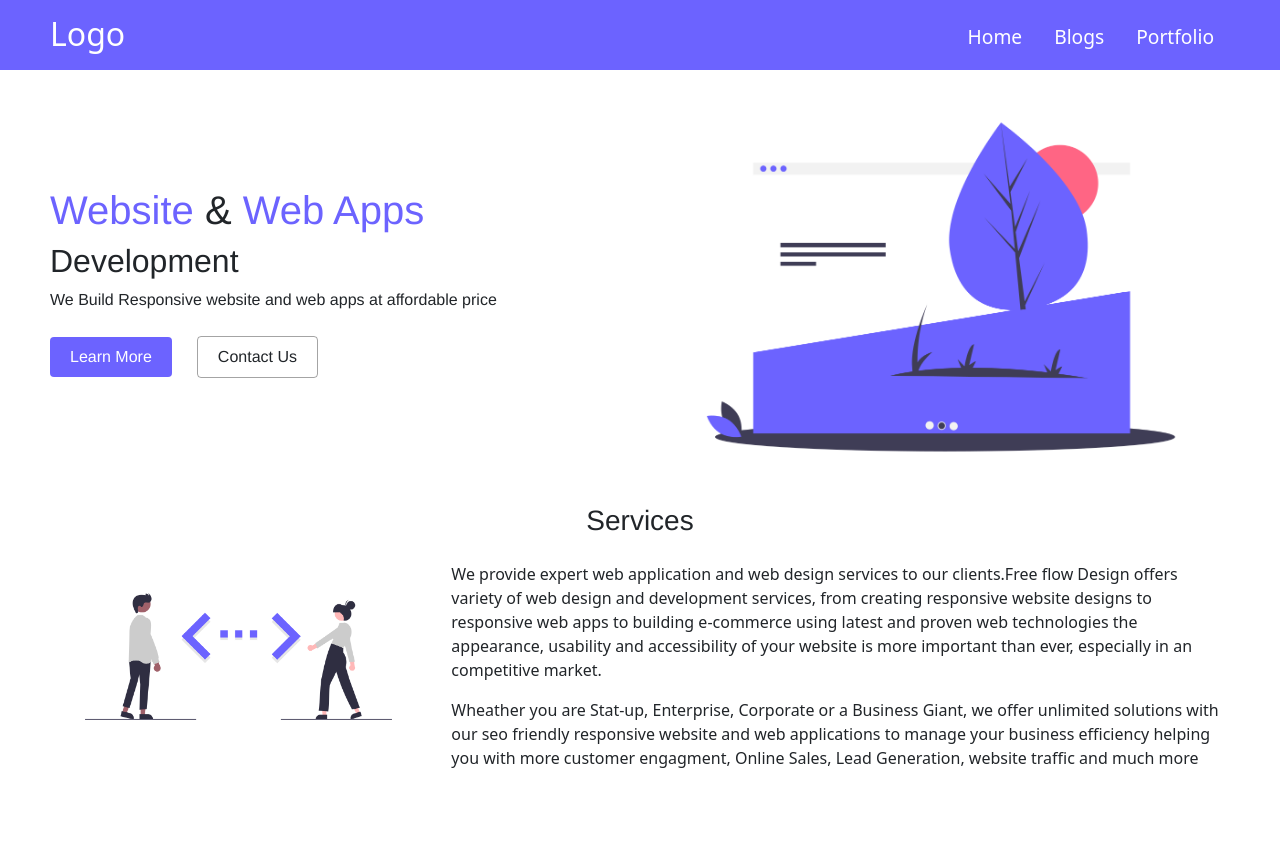
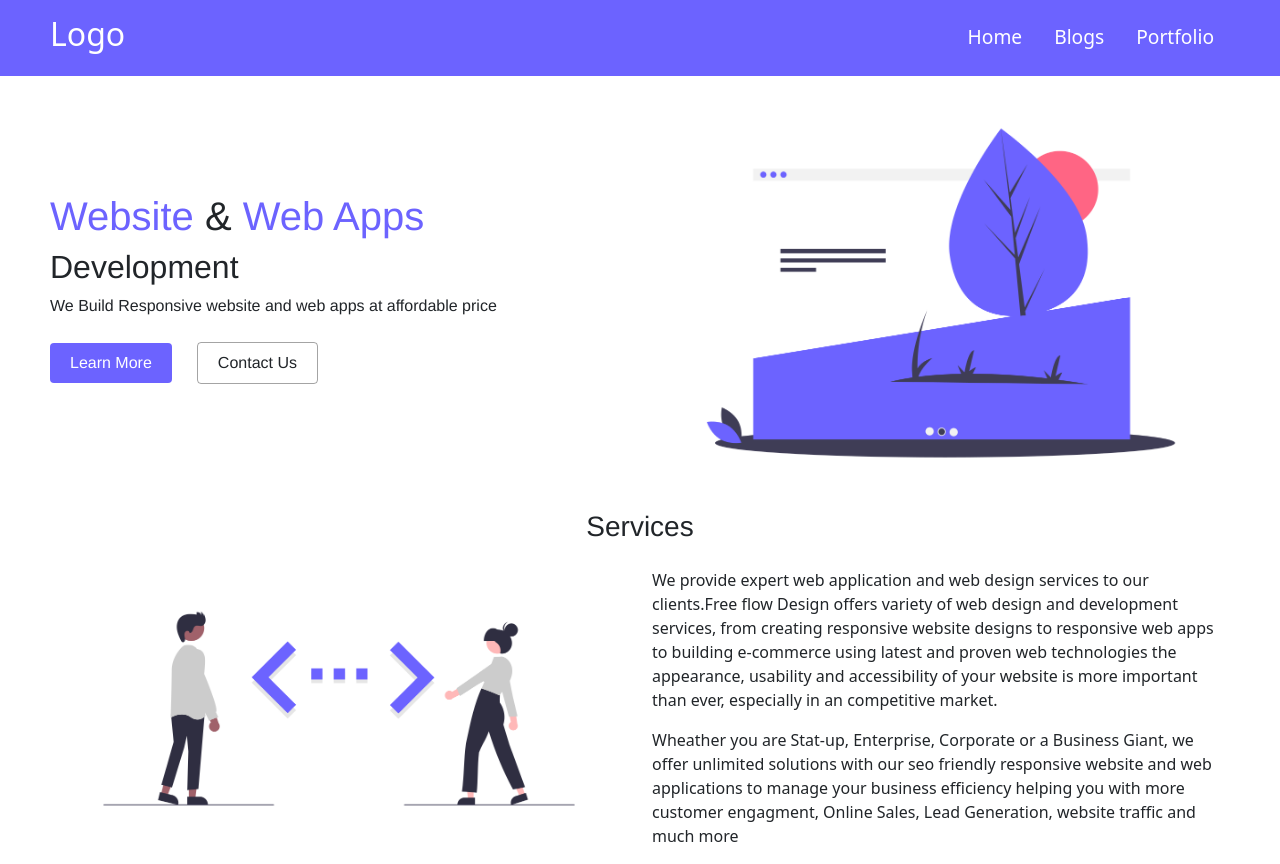
Before and after one commit to thephotogenicbug/My-React-webSite, a React (Create React App) app: page /#/ in a window 1280 px wide. Before the commit the page ends 800 px from the top, so only its background shows below. Built offline with nearby package versions, Linux system fonts and the light colour scheme.

Commit message:
React : Apply @media

```diff
--- a/src/Components/Home.css
+++ b/src/Components/Home.css
@@ -46,3 +46,25 @@ h1,h2,h3,h4,h5{
     background: rgb(78, 189, 93);
     transition:  0.7s all ease-in-out;
 }
+
+.container {
+    padding-right:15px;
+    padding-left:15px;
+    margin-right:auto;
+    margin-left:auto
+   }
+   @media (min-width:768px) {
+    .container {
+     width:750px
+    }
+   }
+   @media (min-width:992px) {
+    .container {
+     width:970px
+    }
+   }
+   @media (min-width:1200px) {
+    .container {
+     width:1170px
+    }
+   }
--- a/src/Components/Home.js
+++ b/src/Components/Home.js
@@ -23,10 +23,10 @@ const Home = () =>{
                 <div className="col-md-12 text-center">
                     <h3 className="">Services</h3>
                 </div>
-                <div className="col-md-4 mt-4">
+                <div className="col-md-6 mt-4">
                  <img src={service} className="img-fluid"/>
                 </div>
-                <div className="col-md-8 mt-3">
+                <div className="col-md-6 mt-3">
                     <p className="text-justify">
                      We provide expert web application and web design services to our clients.Free flow Design
                      offers variety of web design and development services, from creating responsive website designs
--- a/src/Components/Navbar.css
+++ b/src/Components/Navbar.css
@@ -1,6 +1,6 @@
 .navbar {
     background: #6C63FF;
-    height: 70px;
+
     display: flex;
     justify-content: center;
     align-items: center;
@@ -13,7 +13,7 @@
   .navbar-container {
     display: flex;
     justify-content: space-between;
-    height: 80px;
+    height: 70px;
     margin-top:-10px;
   }
 
@@ -36,6 +36,10 @@
     margin-top:-25px;
     display: flex;
     align-items: center;
+  }
+  .navbar-logo:hover {
+    color: #fff;
+
   }
 
   .navbar-icon {
@@ -69,8 +73,7 @@
     height: 100%;
   }
   .nav-links:hover {
-    color: rgb(82, 226, 77);
-
+    color: #ffffff;
   }
 
   .fa-bars {
```
